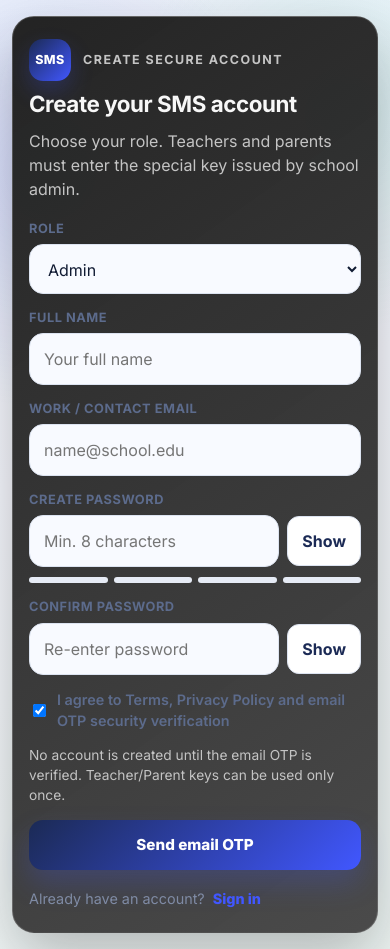
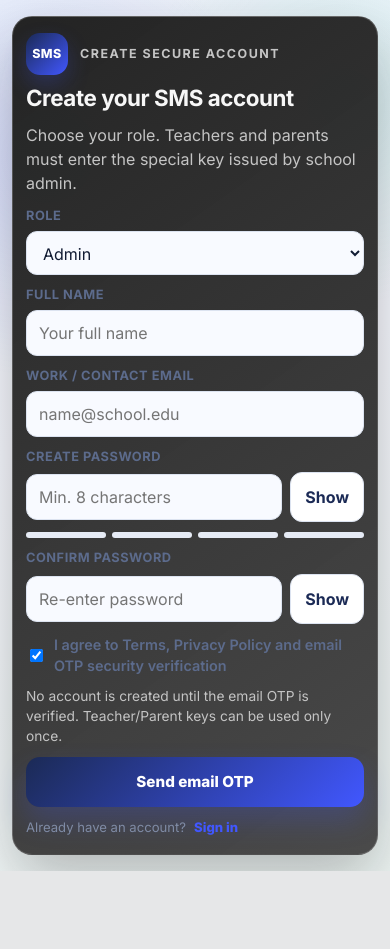
Before and after one commit to lokesh9191334/SCHOOL-MANAGEMENT-SYSTEM, a React (Vite) app: page /auth/register in a window 390 px wide. After the commit the page ends 871 px from the top, so only its background shows below. Built offline with nearby package versions, Linux system fonts and the light colour scheme.

Commit message:
Compact mobile account creation panel

```diff
--- a/src/components/auth/AuthShell.jsx
+++ b/src/components/auth/AuthShell.jsx
@@ -10,7 +10,7 @@ export default function AuthShell({
 }) {
   return (
     <div className="auth-stage">
-      <section className="auth-form-pane auth-form-pane--solo">
+      <section className={`auth-form-pane auth-form-pane--solo auth-form-pane--${mode}`}>
         <div className="auth-form-card">
           <header className="auth-form-head">
             <div className="auth-mini-brand">
--- a/src/styles/auth-premium.css
+++ b/src/styles/auth-premium.css
@@ -311,8 +311,39 @@
   }
 
   .auth-form-card {
-    padding: 22px 16px;
-    border-radius: 22px;
+    width: min(100%, 390px);
+    margin: 0 auto;
+    padding: 18px 14px;
+    border-radius: 20px;
+    gap: 14px;
+  }
+
+  .auth-form-pane--register .auth-form-card {
+    width: min(100%, 368px);
+    padding: 16px 13px;
+    gap: 11px;
+  }
+
+  .auth-form-pane--register .auth-form-head {
+    gap: 3px;
+  }
+
+  .auth-form-pane--register .auth-mini-brand {
+    margin-bottom: 0;
+  }
+
+  .auth-form-pane--register .auth-field input,
+  .auth-form-pane--register .auth-field select {
+    padding: 10px 12px;
+    border-radius: 11px;
+  }
+
+  .auth-form-pane--register .auth-form-stack {
+    gap: 10px;
+  }
+
+  .auth-form-pane--register .auth-form-foot {
+    font-size: 0.82rem;
   }
 
   .auth-form-head h2 {
```
